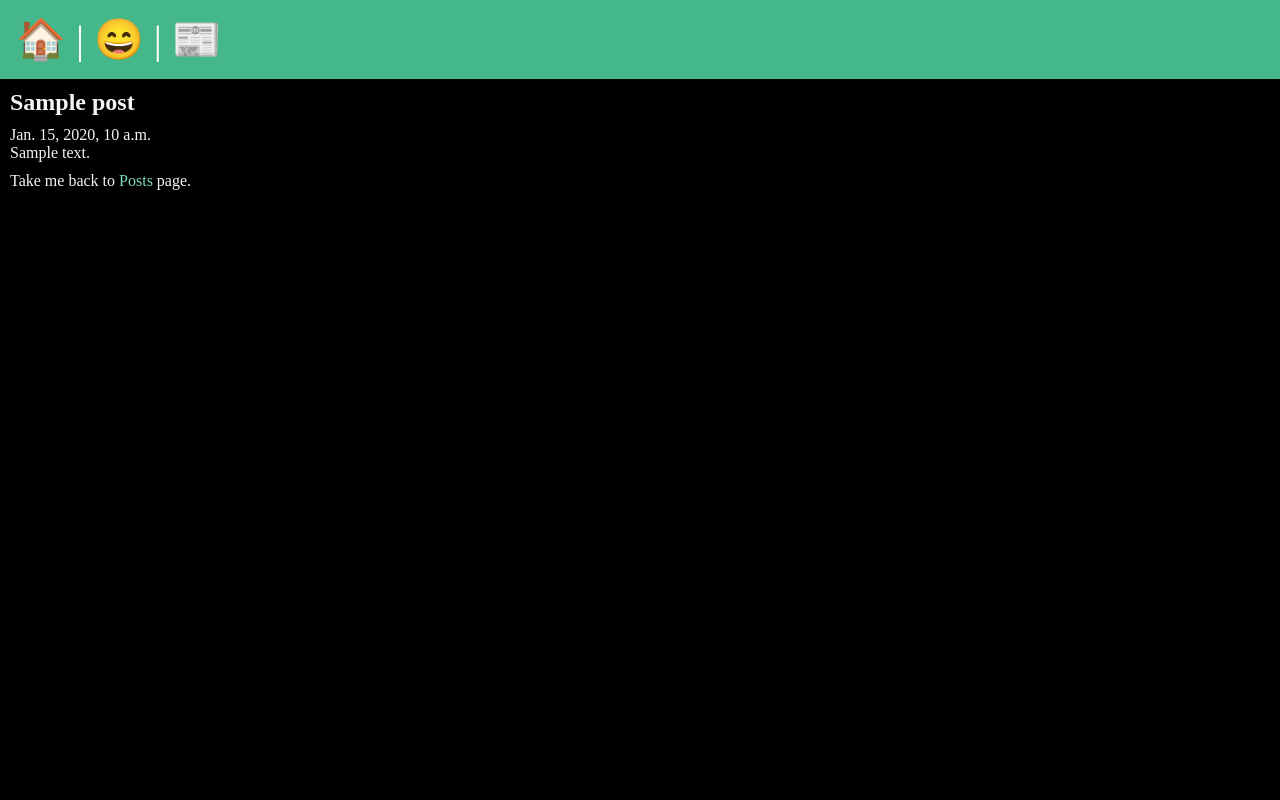
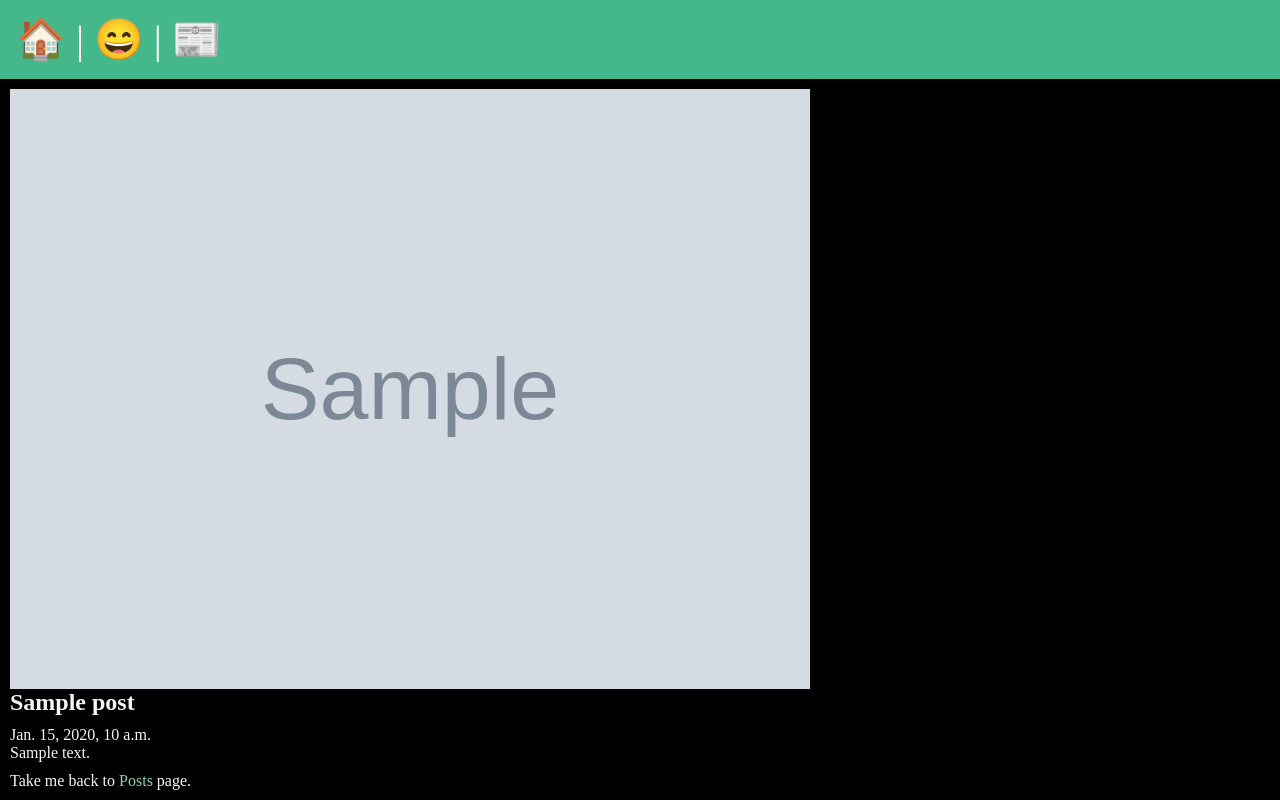
Before and after one commit to AbdulMaaji/django__projects, a Django app: a page that uses posts/templates/posts/post_page.html in a window 1280 px wide. Run offline with Django 5.2, Linux system fonts and the light colour scheme; tables that the repository leaves empty hold one stand-in row (values such as "Sample post"); grey boxes marked "Sample" are stand-in pictures.

Commit message:
picture perfect

```diff
--- a/posts/templates/posts/post_page.html
+++ b/posts/templates/posts/post_page.html
@@ -6,6 +6,7 @@
 
 {% block content %}
     <section>
+        <img class="banner" src="{{ post.banner.url }}" alt="{{ post.title}}">
         <h1>{{ post.title }}</h1>
         <p>{{ post.date }}</p>
         <p>{{ post.body }}</p>
--- a/static/css/style.css
+++ b/static/css/style.css
@@ -41,3 +41,9 @@ a {
 a:hover {
     opacity: .85;
 }
+
+.banner {
+    display: block;
+    width: 100%;
+    max-width: 800px;
+}
```
